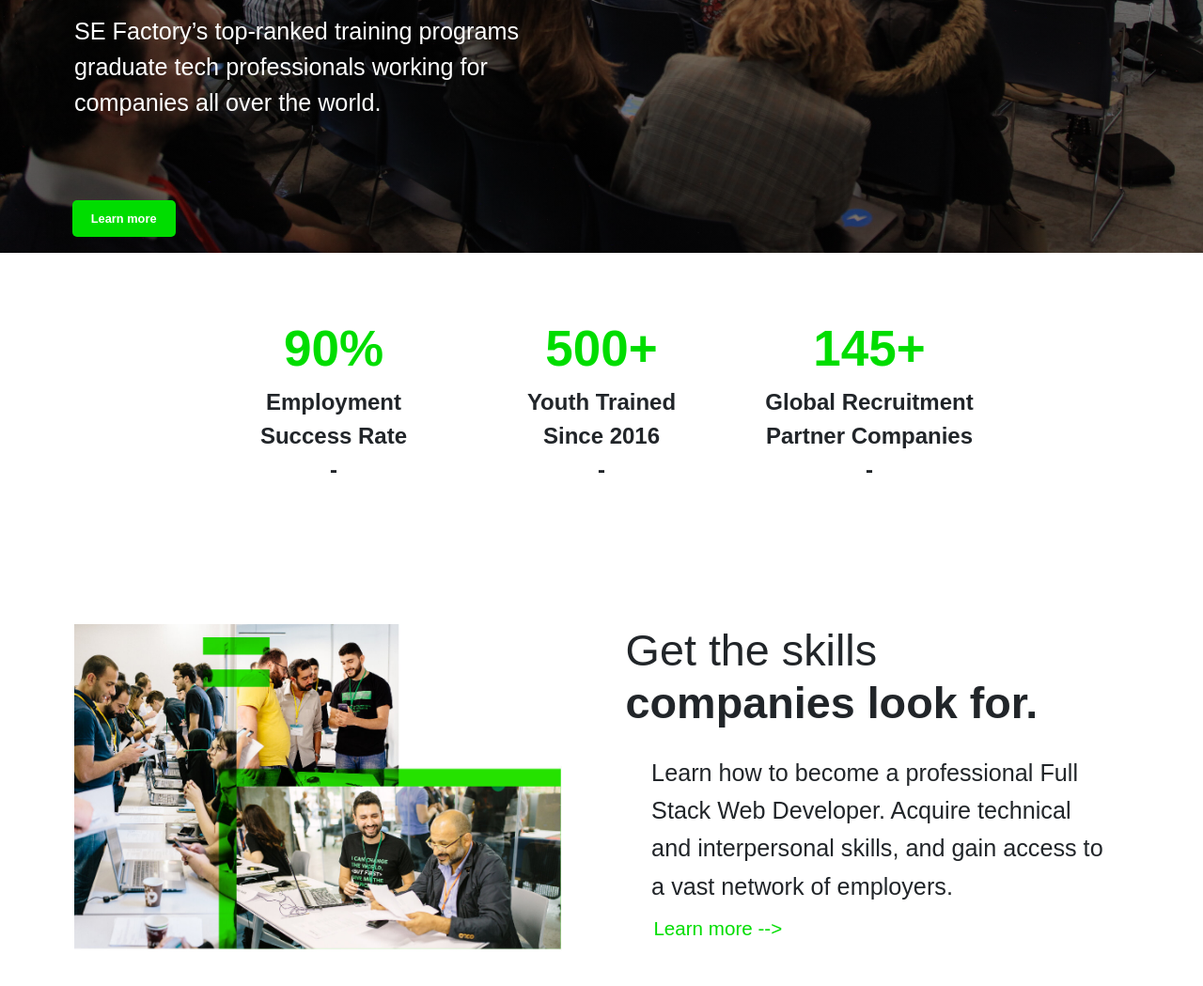
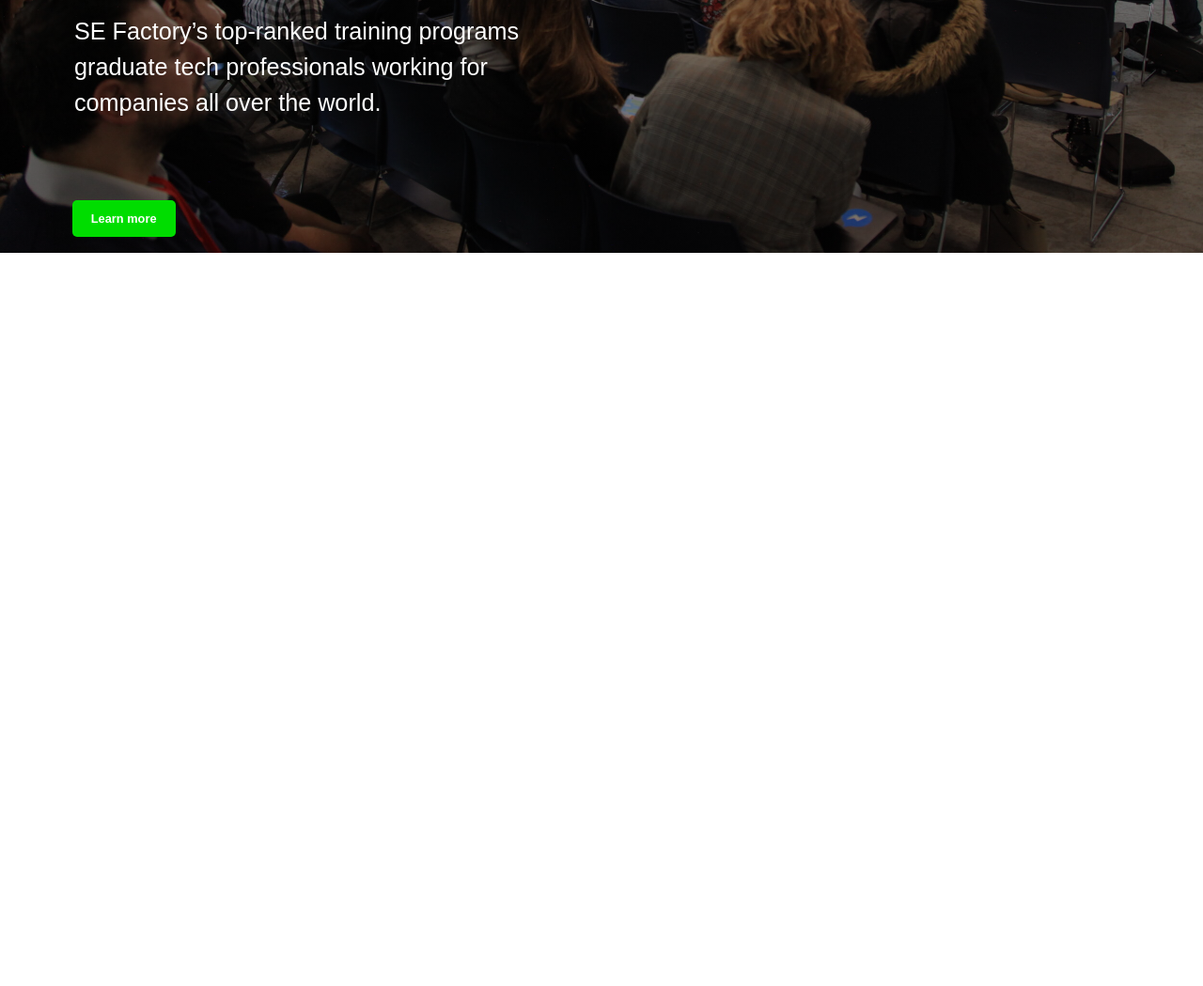
Before and after one commit to mohammad-kassem/se-factory-website-bootsrap-, a plain HTML site: page index.html in a window 1280 px wide. Shown: the part 543-1592 px from the top of the page at 94% size. After the commit the page ends 812 px from the top, so only its background shows below. Drawn offline with Linux system fonts and the light colour scheme.

```diff
--- a/index.html
+++ b/index.html
@@ -55,39 +55,3 @@
                 </div>
             </div>
             </header>
-            <div class="container-fluid">
-                <div class="row statistic justify-content-center">
-                    <div class="col-md-3 text-center">
-                        <h1><b> 90% </b></h1>
-                        <p> Employment <br> Success Rate <br> - </p>
-                    </div>
-                    <div class="col-md-3 col-12 text-center">
-                        <h1> <b> 500+ </b></h1>
-                        <p>Youth Trained <br> Since 2016 <br> -</p>
-                    </div>
-                    <div class="col-md-3 col-12 text-center">
-                        <h1><b>145+</b> </h1>
-                        <p>Global Recruitment <br> Partner Companies <br> -</p>
-                    </div>
-                </div>
-            </div>
-            <div class="conatiner-fluid">
-                <div class="row learn">
-                    <div class="col-md-6 col-12">
-                        <img src="./assets/artboard-1.jpg" width="100%" height="auto">
-                    </div>
-                    <div class="col-md-6 col-12">
-                        <div class="row">
-                            <div class="jumbotron bg-color-none jumbotron-fluid learn-jumbotron">
-                                <h2>Get the skills <br> <b>companies look for.</b></h2>
-                                <p>
-                                Learn how to become a professional Full Stack Web Developer.
-                                Acquire technical and interpersonal skills, and gain access to a vast network of employers.
-                                </p>
-                        </div>
-                        <div class="row">
-                            <a class="learn-link" href="https://sefactory.io/about-us"> Learn more --></a>
-                        </div>
-                    </div>
-                </div>
-            </div>
--- a/styles/styles.css
+++ b/styles/styles.css
@@ -44,49 +44,3 @@
     font-weight: bold;
 
 }
-
-.statistic{
-    padding: 70px 70px;
-}
-
-
-.statistic h1{
-    color: #0d0;
-    font-weight: bold;
-    font-size: 53px;
-}
-
-.statistic p{
-    font-size: 24px;
-    font-weight: bold;
-}
-
-.learn{
-    margin: 60px 5vw;
-}
-
-.learn-jumbotron{
-    background: transparent;
-    padding: 0 0 0 2vw;
-    margin: 0;
-}
-
-
-.learn-jumbotron h2{
-    font-size: calc((3 - 1) * 1.2vw + 1rem);
-    font-weight: normal;
-    margin: 0 0 25px 0;
-}
-
-.learn-jumbotron p{
-    font-size: calc((1.6 - 1) * 1.2vw + 1rem);
-    margin: 0 5%;
-    line-height: 1.6;
-}
-
-
-.learn-link{
-    color: #0d0;
-    font-size: calc((1.3 - 1) * 1.2vw + 1rem);
-    margin: 10px 0 0 5.5vw;
-}
```
